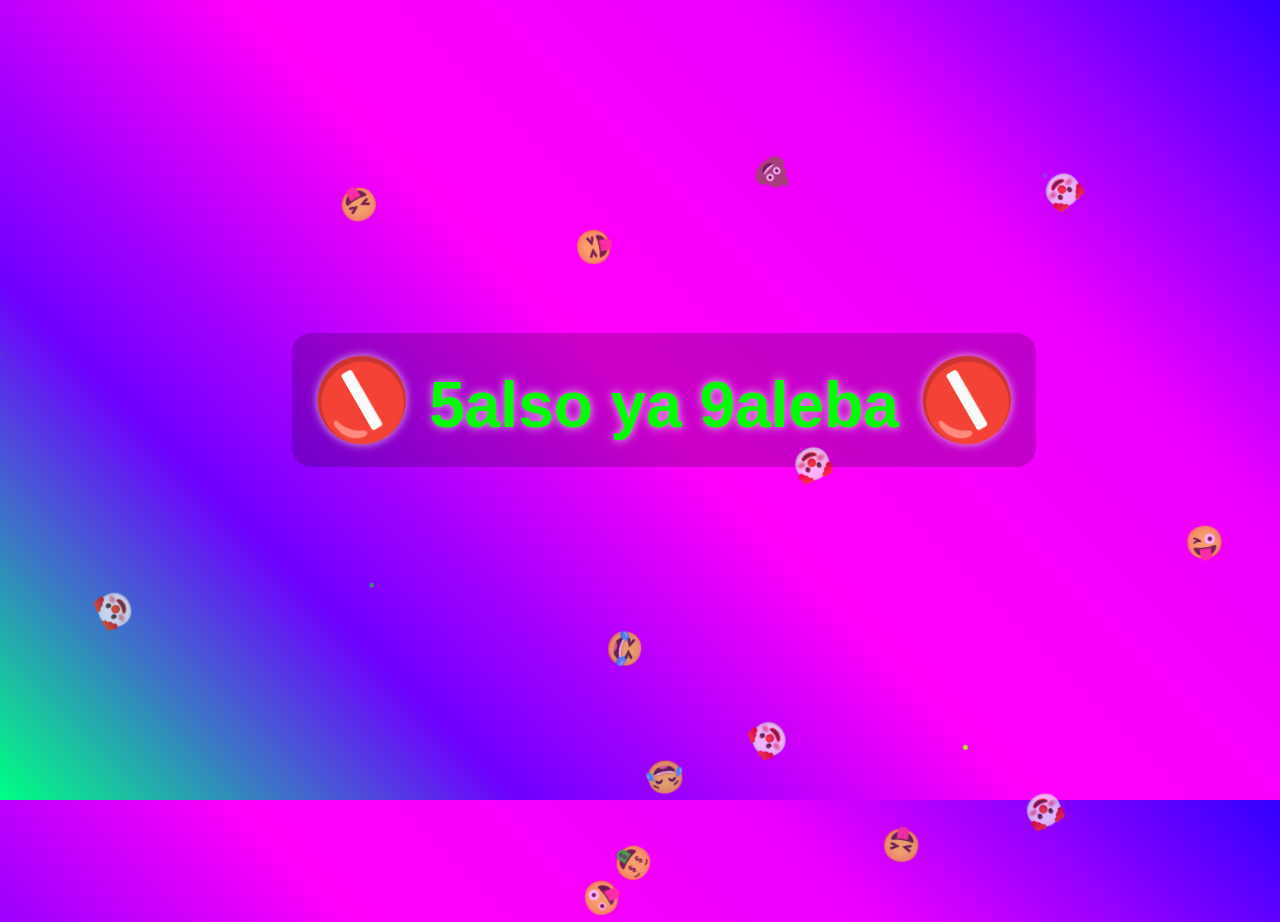
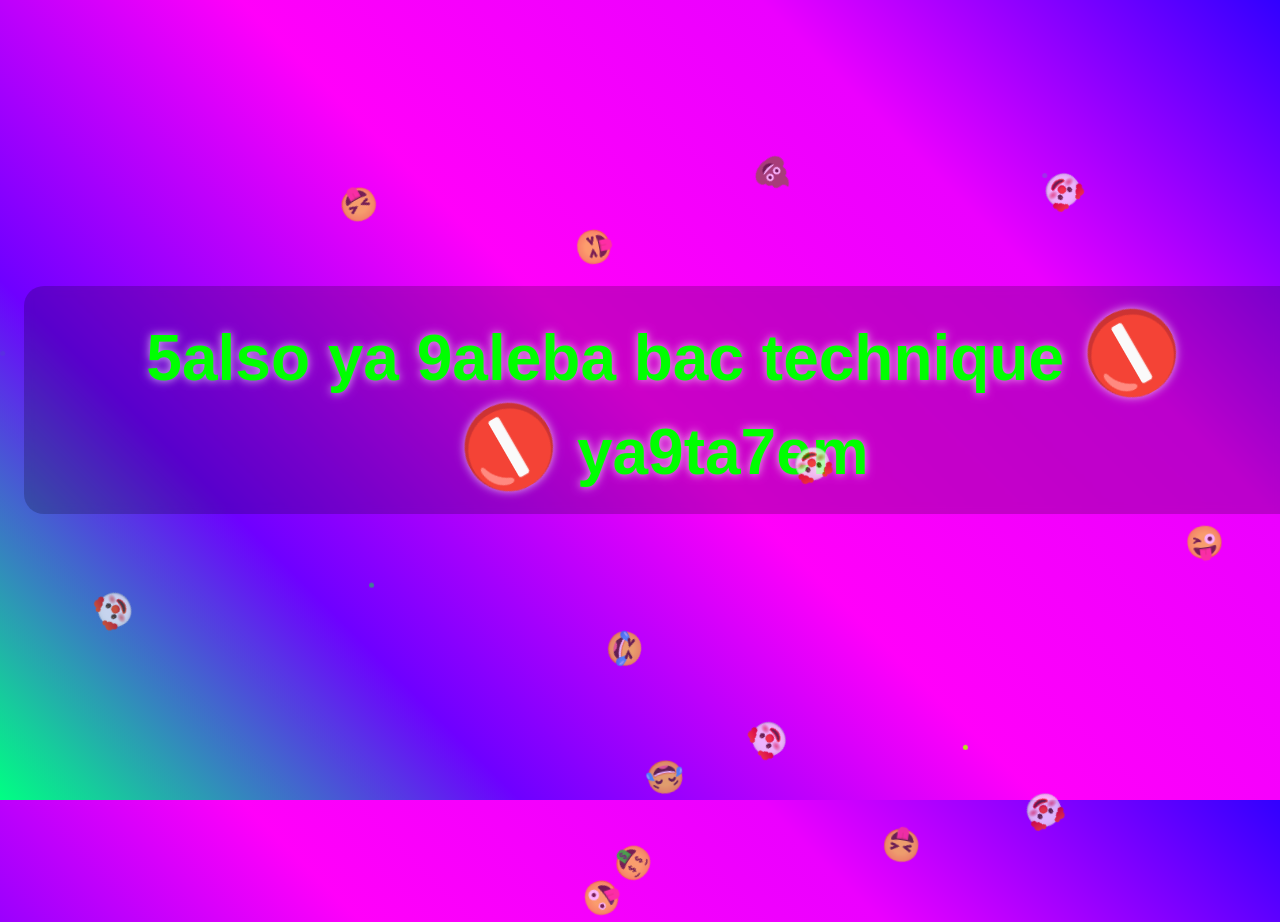
Before and after one commit to ABDOUSSM/Kora, a plain HTML site: page index.html in a window 1280 px wide. Shown: the top 922 px of the page. Drawn offline with Linux system fonts and the light colour scheme.

Commit message:
Update index.html

```diff
--- a/index.html
+++ b/index.html
@@ -92,7 +92,7 @@
 <body>
   <h1>
     <span class="emoji">⛔</span>
-    5also ya 9aleba
+    5also ya 9aleba bac technique ya9ta7em
     <span class="emoji">⛔</span>
   </h1>
 
```
